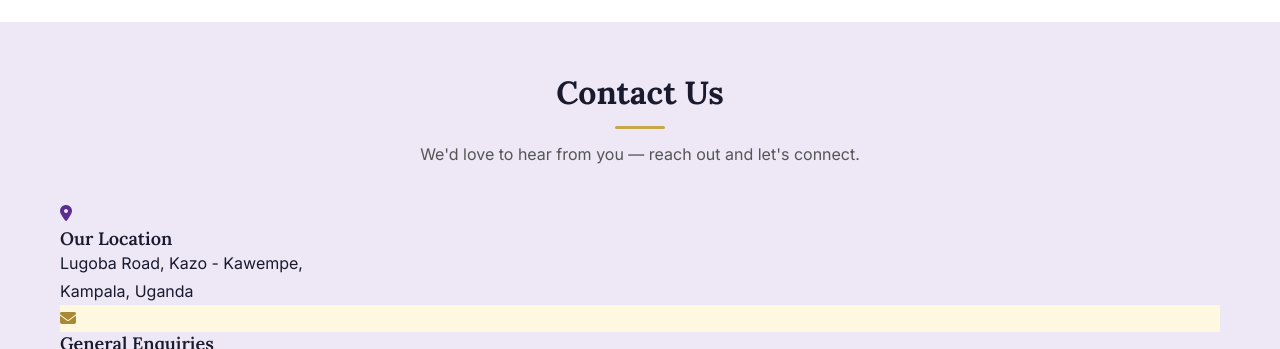
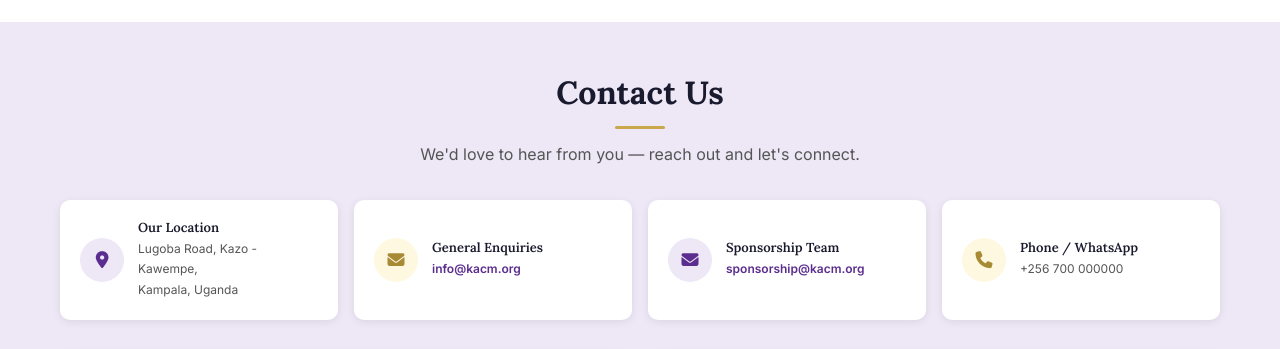
Before and after one commit to Akule-Robert/kazo-archdeaconry-childrens-ministry, a PHP site: page / in a window 1280 px wide. Shown: the part 4792-5141 px from the top of the page. Run offline with PHP 8.4, Linux system fonts and the light colour scheme.

Commit message:
feat(contact): implement contact info grid layout with enhanced card design

```diff
--- a/css/style.css
+++ b/css/style.css
@@ -1623,25 +1623,68 @@ table tbody tr:hover { background: var(--bg-light-gold); }
 .program-card-content .program-learn-more:hover {
   gap: 10px;
 }
-  display: flex;
-  flex-wrap: wrap;
-  justify-content: center;
-  gap: 12px 24px;
+
+/* --- CONTACT INFO GRID --- */
+.contact-info-grid {
+  display: grid;
+  grid-template-columns: repeat(4, 1fr);
+  gap: 16px;
   margin-bottom: 32px;
-  font-size: 14px;
-  color: var(--text-dark);
-}
-.contact-strip span {
-  display: inline-flex;
-  align-items: center;
-  gap: 6px;
-  white-space: nowrap;
-}
-.contact-strip i {
+}
+.ci-card {
+  background: var(--white);
+  border-radius: var(--radius-md);
+  padding: 20px;
+  display: flex;
+  align-items: center;
+  gap: 14px;
+  box-shadow: var(--shadow-sm);
+  transition: transform 0.3s ease, box-shadow 0.3s ease;
+}
+.ci-card:hover {
+  transform: translateY(-3px);
+  box-shadow: var(--shadow-md);
+}
+.ci-icon {
+  width: 44px;
+  height: 44px;
+  border-radius: 50%;
+  display: flex;
+  align-items: center;
+  justify-content: center;
+  font-size: 17px;
+  flex-shrink: 0;
+}
+.ci-card h4 {
+  font-size: 13px;
+  margin-bottom: 2px;
+}
+.ci-card p {
+  font-size: 12px;
+  color: var(--text-gray);
+  margin: 0;
+}
+.ci-card p a {
   color: var(--primary);
-  font-size: 13px;
-  width: 18px;
-  text-align: center;
+  font-weight: 600;
+}
+.ci-card p a:hover {
+  text-decoration: underline;
+}
+
+/* --- CONTACT CARD (form/map) --- */
+.contact-card {
+  background: var(--white);
+  border-radius: var(--radius-md);
+  padding: 20px;
+  box-shadow: var(--shadow-sm);
+  position: relative;
+}
+.contact-card-top {
+  height: 3px;
+  background: linear-gradient(90deg, var(--primary), var(--secondary));
+  border-radius: 3px 3px 0 0;
+  margin: -20px -20px 16px;
 }
 
 /* --- MEDIA & UPDATES REDESIGN --- */
@@ -2286,6 +2329,7 @@ table tbody tr:hover { background: var(--bg-light-gold); }
   .steps { grid-template-columns: repeat(2, 1fr); }
   .program-section { grid-template-columns: 1fr; }
   .contact-layout { grid-template-columns: 1fr; }
+  .contact-info-grid { grid-template-columns: repeat(2, 1fr); }
   .gallery-grid { grid-template-columns: repeat(3, 1fr); }
   .payment-grid { grid-template-columns: 1fr; }
   .contact-details-grid { grid-template-columns: 1fr; }
@@ -2347,6 +2391,7 @@ table tbody tr:hover { background: var(--bg-light-gold); }
   .contact-layout { grid-template-columns: 1fr; }
   .contact-form-wrapper { padding: 24px; }
   .contact-details-grid { grid-template-columns: 1fr; }
+  .contact-info-grid { grid-template-columns: repeat(2, 1fr); }
 
   .impact-cards { grid-template-columns: repeat(2, 1fr); }
   .how-steps { grid-template-columns: 1fr !important; }
```
